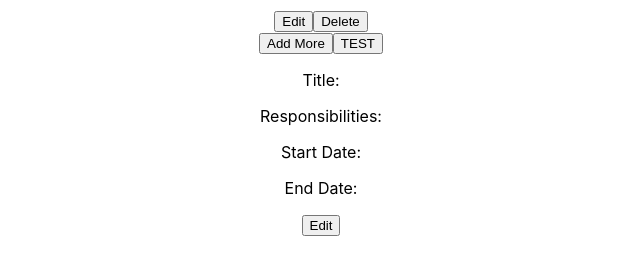
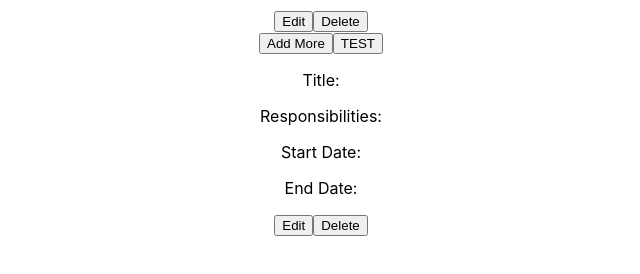
Before and after one commit to itsMe-ThatOneGuy/cv-project, a React (Create React App) app: page / in a window 1280 px wide. Shown: the part 296-570 px from the top of the page, without its empty margins (319-959 px from the left). Built offline with nearby package versions, Linux system fonts and the light colour scheme.

Commit message:
Updated Render function added function to delete

```diff
--- a/src/components/Employment.js
+++ b/src/components/Employment.js
@@ -4,14 +4,25 @@ class Employment extends Component {
 	render() {
 		return (
 			<div>
-				<div>
+				{this.props.info.jobs.map((job) => {
+					return (
+						<div key={job.id}>
 							<p>{this.props.info.employer}</p>
 							<p>Title: {this.props.info.title}</p>
 							<p>Responsibilities: {this.props.info.responsibilities}</p>
 							<p>Start Date: {this.props.info.startDate}</p>
 							<p>End Date: {this.props.info.endDate}</p>
-					<button onClick={this.props.func}>Edit</button>
+							<button onClick={this.props.editOnClick} id={job.id}>
+								Edit
+							</button>
+							<button
+								onClick={this.props.deleteOnClick}
+								id={`delete-${job.id}`}>
+								Delete
+							</button>
 						</div>
+					);
+				})}
 			</div>
 		);
 	}
```
Lines whose indentation alone changed are shown as unchanged.
